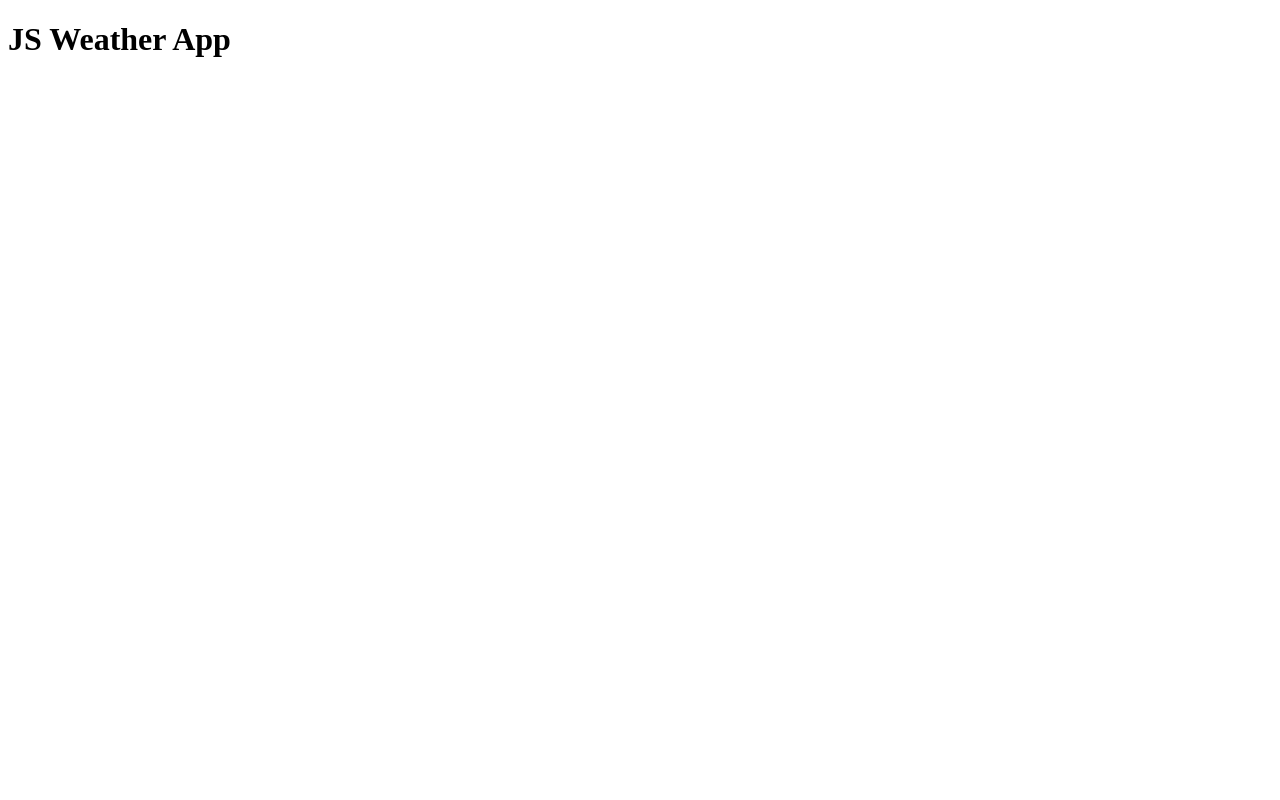
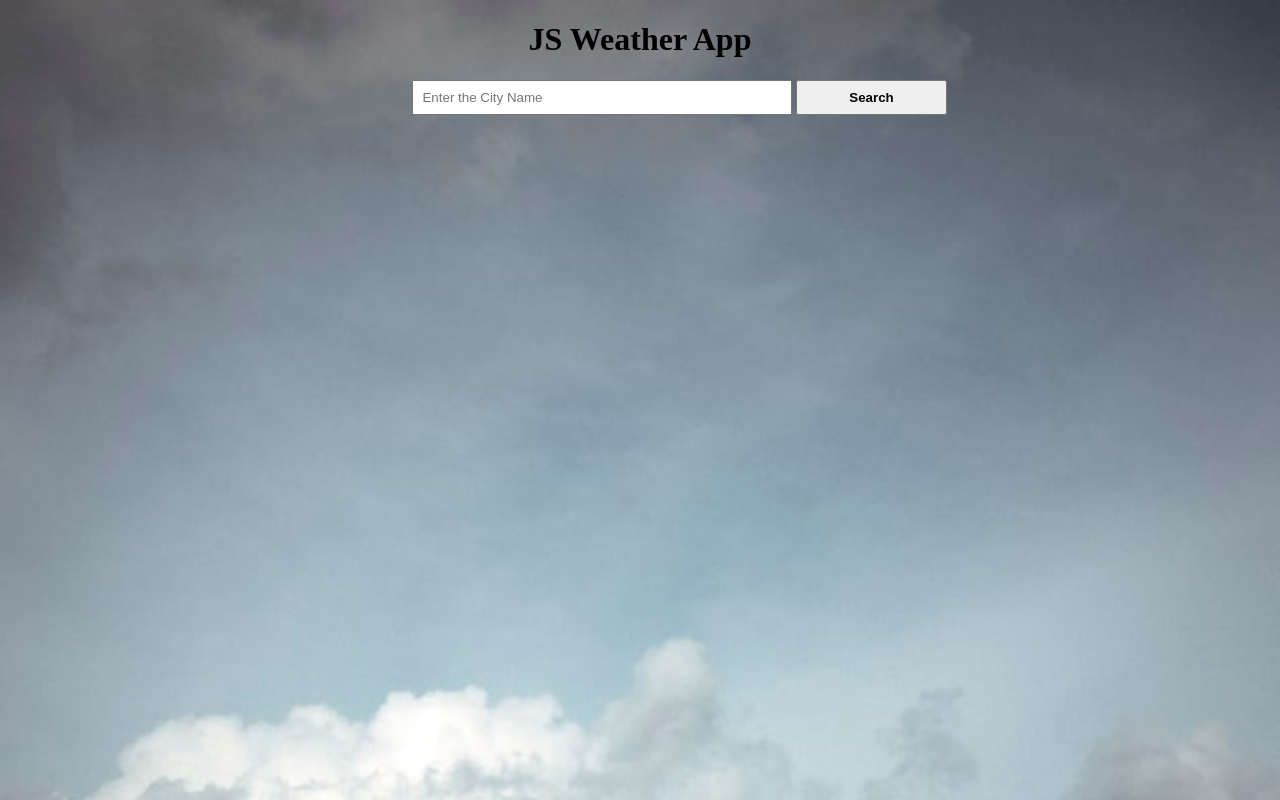
Before and after one commit to jrai0792/JS-Weather-app, a website built with webpack: page dist/index.html in a window 1280 px wide. Built offline with Linux system fonts and the light colour scheme.

Commit message:
Add basic page layout

```diff
--- a/package.json
+++ b/package.json
@@ -29,5 +29,10 @@
     "stylelint-scss": "^3.17.2",
     "webpack": "^5.24.2",
     "webpack-cli": "^4.5.0"
+  },
+  "dependencies": {
+    "bootstrap": "^4.6.0",
+    "jquery": "^3.6.0",
+    "popper.js": "^1.16.1"
   }
 }
--- a/src/index.js
+++ b/src/index.js
@@ -0,0 +1 @@
+import 'bootstrap';
--- /dev/null
+++ b/src/style.css
@@ -0,0 +1,34 @@
+body {
+  background-image: url('./assests/app-bg.jpeg');
+  background-size: cover;
+  background-repeat: no-repeat;
+}
+
+h1 {
+  text-align: center;
+}
+
+.form-container {
+  width: 60%;
+  margin: 0 auto;
+}
+
+.city-form {
+  width: 100%;
+  justify-content: center;
+  position: relative;
+  left: 20%;
+}
+
+input {
+  width: 50%;
+  padding: 8px;
+  margin: 0 auto;
+}
+
+.btn {
+  width: 20%;
+  padding: 8px;
+  font-weight: bold;
+  margin: 0 auto;
+}
--- a/webpack.config.js
+++ b/webpack.config.js
@@ -12,4 +12,23 @@ module.exports = {
     filename: 'main.js',
     path: path.resolve(__dirname, 'dist'),
   },
+  test: /\.(scss)$/,
+    use: [{
+      loader: 'style-loader', // inject CSS to page
+    }, {
+      loader: 'css-loader', // translates CSS into CommonJS modules
+    }, {
+      loader: 'postcss-loader', // Run post css actions
+      options: {
+        plugins: function () { // post css plugins, can be exported to postcss.config.js
+          return [
+            require('precss'),
+            require('autoprefixer')
+          ];
+        }
+      }
+    }, {
+      loader: 'sass-loader' // compiles Sass to CSS
+    }]
+
 };
```
Also changed, not shown: dist/index.html, dist/main.js, src/assests/app-bg.jpeg (added), 1 other file.
